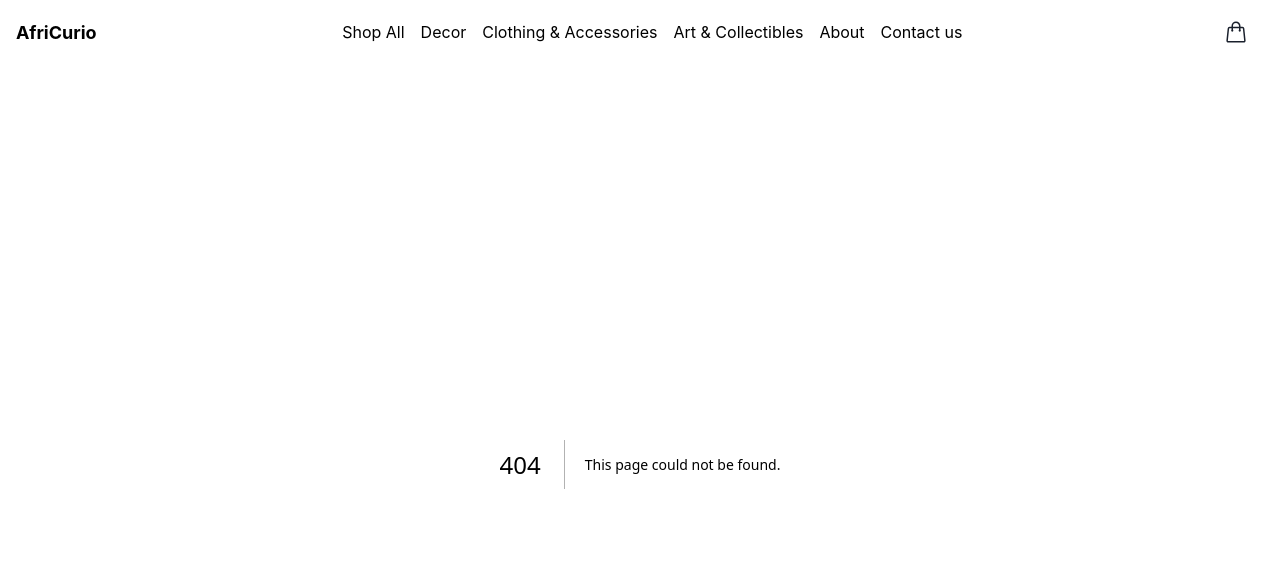
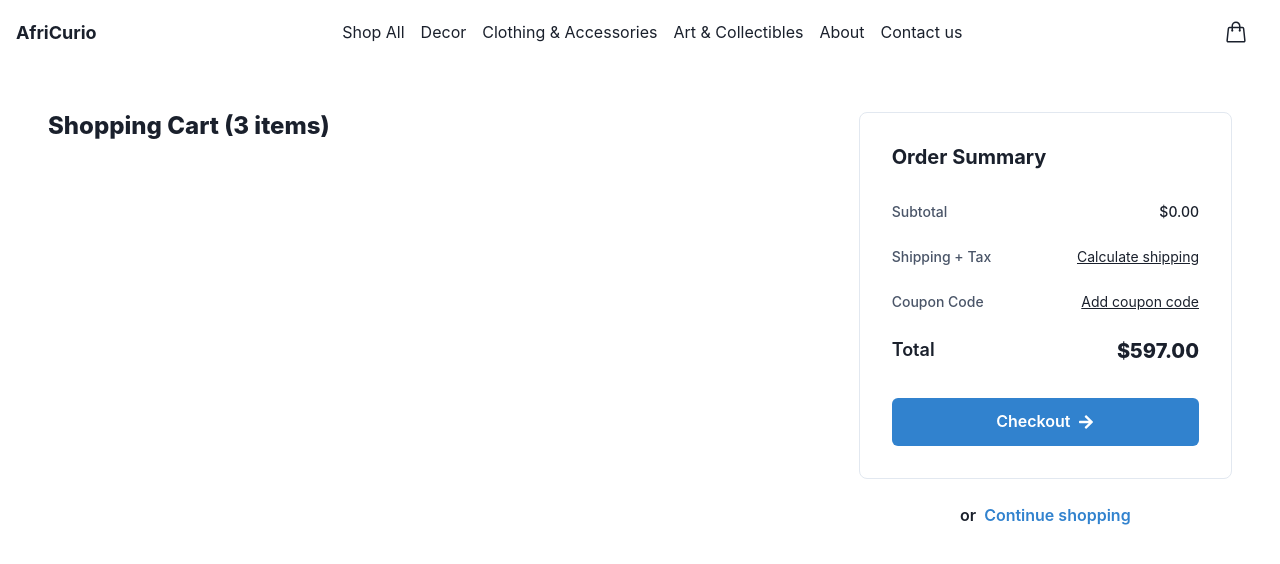
Before and after one commit to kafwe/africurio, a Next.js app: page /cart in a window 1280 px wide. Before the commit this address had no page. Shown: the top 564 px of the page. Built offline with nearby package versions, Linux system fonts and the light colour scheme.

Commit message:
First Cart Attempt

```diff
--- /dev/null
+++ b/components/CartItem.js
@@ -0,0 +1,80 @@
+import { CloseButton, Flex, Link, Select, useColorModeValue } from '@chakra-ui/react'
+import { PriceTag } from './PriceTag'
+import { CartProductMeta } from './CartProductMeta'
+import { QuantityCounter } from './QuantityCounter';
+
+const QuantitySelect = (props) => {
+  return (
+    <Select
+      maxW="64px"
+      aria-label="Select quantity"
+      focusBorderColor={useColorModeValue('blue.500', 'blue.200')}
+      {...props}
+    >
+      <option value="1">1</option>
+      <option value="2">2</option>
+      <option value="3">3</option>
+      <option value="4">4</option>
+    </Select>
+  )
+}
+
+export default function CartItem(props) {
+  const {
+    name,
+    description,
+    quantity,
+    imageSrc,
+    price
+  } = props
+
+  return (
+    <Flex
+      direction={{
+        base: 'column',
+        md: 'row',
+      }}
+      justify="space-between"
+      align="center"
+    >
+      <CartProductMeta
+        name={name}
+        description={description}
+        image={`/${imageSrc}`}
+        isGiftWrapping={false}
+      />
+
+      {/* Desktop */}
+      <Flex
+        width="full"
+        justify="space-between"
+        display={{
+          base: 'none',
+          md: 'flex',
+        }}
+      >
+        <QuantityCounter defaultValue={quantity}/>
+        <PriceTag price={price} currency={'ZAR'} />
+        <CloseButton aria-label={`Delete ${name} from cart`} />
+      </Flex>
+
+      {/* Mobile */}
+      <Flex
+        mt="4"
+        align="center"
+        width="full"
+        justify="space-between"
+        display={{
+          base: 'flex',
+          md: 'none',
+        }}
+      >
+        <Link fontSize="sm" textDecor="underline">
+          Delete
+        </Link>
+        <QuantityCounter defaultValue={quantity}/>
+        <PriceTag price={price} currency={'ZAR'} />
+      </Flex>
+    </Flex>
+  )
+}
--- /dev/null
+++ b/components/CartOrderSummary.js
@@ -0,0 +1,70 @@
+import {
+  Button,
+  Flex,
+  Heading,
+  Link,
+  Stack,
+  Text,
+  useColorModeValue as mode,
+} from '@chakra-ui/react'
+import { FaArrowRight } from 'react-icons/fa'
+import { formatPrice } from './PriceTag'
+import { useState, useEffect } from 'react'
+
+const OrderSummaryItem = (props) => {
+  const { label, value, children } = props
+  return (
+    <Flex justify="space-between" fontSize="sm">
+      <Text fontWeight="medium" color={mode('gray.600', 'gray.400')}>
+        {label}
+      </Text>
+      {value ? <Text fontWeight="medium">{value}</Text> : children}
+    </Flex>
+  )
+}
+
+const calculateCartTotal = () => {
+  const cartData = Object.values(localStorage)
+  const cartTotal = cartData.reduce((cartItem, total) => total + parseInt(cartItem.price), 0)
+  return cartTotal
+}
+
+export default function CartOrderSummary() {
+  const [cartTotal, setCartTotal] = useState(0)
+
+  useEffect(() => {
+    setCartTotal(calculateCartTotal());
+  }, []);
+
+
+  return (
+    <Stack spacing="8" borderWidth="1px" rounded="lg" padding="8" width="full">
+      <Heading size="md">Order Summary</Heading>
+
+      <Stack spacing="6">
+        <OrderSummaryItem label="Subtotal" value={formatPrice(cartTotal)} />
+        <OrderSummaryItem label="Shipping + Tax">
+          <Link href="#" textDecor="underline">
+            Calculate shipping
+          </Link>
+        </OrderSummaryItem>
+        <OrderSummaryItem label="Coupon Code">
+          <Link href="#" textDecor="underline">
+            Add coupon code
+          </Link>
+        </OrderSummaryItem>
+        <Flex justify="space-between">
+          <Text fontSize="lg" fontWeight="semibold">
+            Total
+          </Text>
+          <Text fontSize="xl" fontWeight="extrabold">
+            {formatPrice(597)}
+          </Text>
+        </Flex>
+      </Stack>
+      <Button colorScheme="blue" size="lg" fontSize="md" rightIcon={<FaArrowRight />}>
+        Checkout
+      </Button>
+    </Stack>
+  )
+}
--- /dev/null
+++ b/components/CartProductMeta.js
@@ -0,0 +1,46 @@
+import {
+  Box,
+  HStack,
+  Icon,
+  Image,
+  Link,
+  Stack,
+  Text,
+  useColorModeValue as mode,
+} from '@chakra-ui/react'
+import { FiGift } from 'react-icons/fi'
+
+export default function CartProductMeta(props) {
+  const { isGiftWrapping = true, image, name, description } = props
+
+  return (
+    <Stack direction="row" spacing="5" width="full">
+      <Image
+        rounded="lg"
+        width="120px"
+        height="120px"
+        fit="cover"
+        src={image}
+        alt={name}
+        draggable="false"
+        loading="lazy"
+      />
+      <Box pt="4">
+        <Stack spacing="0.5">
+          <Text fontWeight="medium">{name}</Text>
+          <Text color={mode('gray.600', 'gray.400')} fontSize="sm">
+            {description}
+          </Text>
+        </Stack>
+        {isGiftWrapping && (
+          <HStack spacing="1" mt="3" color={mode('gray.600', 'gray.400')}>
+            <Icon as={FiGift} boxSize="4" />
+            <Link fontSize="sm" textDecoration="underline">
+              Add gift wrapping
+            </Link>
+          </HStack>
+        )}
+      </Box>
+    </Stack>
+  )
+}
--- a/components/Layout.js
+++ b/components/Layout.js
@@ -1,4 +1,4 @@
-import Navbar from '../components/Navbar'
+import Navbar from './Navbar'
 import {
   Box,
 } from '@chakra-ui/react';
--- a/components/Navbar.js
+++ b/components/Navbar.js
@@ -13,6 +13,7 @@ import {
 import { HamburgerIcon, CloseIcon } from '@chakra-ui/icons';
 import { ShoppingBagIcon } from '@heroicons/react/24/outline';
 import NextLink from 'next/link';
+import { useRouter } from 'next/router'
 
 
 const NavLink = ({ href, children }) => (
@@ -31,6 +32,7 @@ const NavLink = ({ href, children }) => (
 
 export default function Navbar() {
   const { isOpen, onOpen, onClose } = useDisclosure();
+  const router = useRouter()
 
   return (
     <>
@@ -72,6 +74,7 @@ export default function Navbar() {
                 textDecoration: 'none',
                 bg: 'yellow.300',
               }}
+              onClick={() => router.push('/cart')}
             >
 
               <Icon as={ShoppingBagIcon} boxSize={6} />
--- /dev/null
+++ b/components/PriceTag.js
@@ -0,0 +1,50 @@
+import { HStack, Text, useColorModeValue as mode } from '@chakra-ui/react'
+export function formatPrice(value, opts = {}) {
+  const { locale = 'en-US', currency = 'USD' } = opts
+  const formatter = new Intl.NumberFormat(locale, {
+    currency,
+    style: 'currency',
+    maximumFractionDigits: 2,
+  })
+  return formatter.format(value)
+}
+
+export default function PriceTag(props) {
+  const { price, currency, salePrice, rootProps, priceProps, salePriceProps } = props
+  return (
+    <HStack spacing="1" {...rootProps}>
+      <Price isOnSale={!!salePrice} textProps={priceProps}>
+        {formatPrice(price, {
+          currency,
+        })}
+      </Price>
+      {salePrice && (
+        <SalePrice {...salePriceProps}>
+          {formatPrice(salePrice, {
+            currency,
+          })}
+        </SalePrice>
+      )}
+    </HStack>
+  )
+}
+const Price = (props) => {
+  const { isOnSale, children, textProps } = props
+  const defaultColor = mode('gray.700', 'gray.400')
+  const onSaleColor = mode('gray.400', 'gray.700')
+  const color = isOnSale ? onSaleColor : defaultColor
+  return (
+    <Text
+      as="span"
+      fontWeight="medium"
+      color={color}
+      textDecoration={isOnSale ? 'line-through' : 'none'}
+      {...textProps}
+    >
+      {children}
+    </Text>
+  )
+}
+const SalePrice = (props) => (
+  <Text as="span" fontWeight="semibold" color={mode('gray.800', 'gray.100')} {...props} />
+)
--- a/components/ProductDetail.js
+++ b/components/ProductDetail.js
@@ -4,6 +4,7 @@ import {
     HStack,
     Input
 } from '@chakra-ui/react';
+import { useState } from 'react'
 
 
 
@@ -18,7 +19,7 @@ export default function ProductDetail({ product }) {
     const { getInputProps, getIncrementButtonProps, getDecrementButtonProps } =
     useNumberInput({
       step: 1,
-      defaultValue: defaultValue || 1,
+      defaultValue: 1,
       min: 1
     })
 
--- a/package.json
+++ b/package.json
@@ -13,6 +13,7 @@
     "@chakra-ui/react": "^2.5.5",
     "@emotion/react": "^11.10.6",
     "@emotion/styled": "^11.10.6",
+    "@heroicons/react": "^2.0.17",
     "autoprefixer": "10.4.14",
     "eslint": "8.39.0",
     "eslint-config-next": "13.3.1",
@@ -21,6 +22,7 @@
     "postcss": "8.4.23",
     "react": "18.2.0",
     "react-dom": "18.2.0",
+    "react-icons": "^4.8.0",
     "tailwindcss": "3.3.1"
   }
 }
--- /dev/null
+++ b/pages/cart/index.js
@@ -0,0 +1,83 @@
+import {
+  Box,
+  Flex,
+  Heading,
+  HStack,
+  Link,
+  Stack,
+  useColorModeValue as mode,
+} from '@chakra-ui/react'
+import CartItem from '../../components/CartItem'
+import CartOrderSummary from '../../components/CartOrderSummary'
+import { useState, useEffect } from 'react'
+
+
+
+export default function Cart() {
+  const [cartData, setCartData] = useState([])
+
+  useEffect(() => {
+    setCartData(Object.values(localStorage));
+  }, []);
+
+  return (
+    <Box
+      maxW={{
+        base: '3xl',
+        lg: '7xl',
+      }}
+      mx="auto"
+      px={{
+        base: '4',
+        md: '8',
+        lg: '12',
+      }}
+      py={{
+        base: '6',
+        md: '8',
+        lg: '12',
+      }}
+    >
+      <Stack
+        direction={{
+          base: 'column',
+          lg: 'row',
+        }}
+        align={{
+          lg: 'flex-start',
+        }}
+        spacing={{
+          base: '8',
+          md: '16',
+        }}
+      >
+        <Stack
+          spacing={{
+            base: '8',
+            md: '10',
+          }}
+          flex="2"
+        >
+          <Heading fontSize="2xl" fontWeight="extrabold">
+            Shopping Cart (3 items)
+          </Heading>
+
+          <Stack spacing="6">
+            {cartData.map((item) => (
+              <CartItem key={item.id} {...item} />
+            ))}
+          </Stack>
+        </Stack>
+
+        <Flex direction="column" align="center" flex="1">
+          <CartOrderSummary />
+          <HStack mt="6" fontWeight="semibold">
+            <p>or</p>
+            <Link color={mode('blue.500', 'blue.200')}>Continue shopping</Link>
+          </HStack>
+        </Flex>
+      </Stack>
+    </Box>
+
+  );
+}
```
Also changed, not shown: 1 other file (tests, documents, lock files or other folders).
